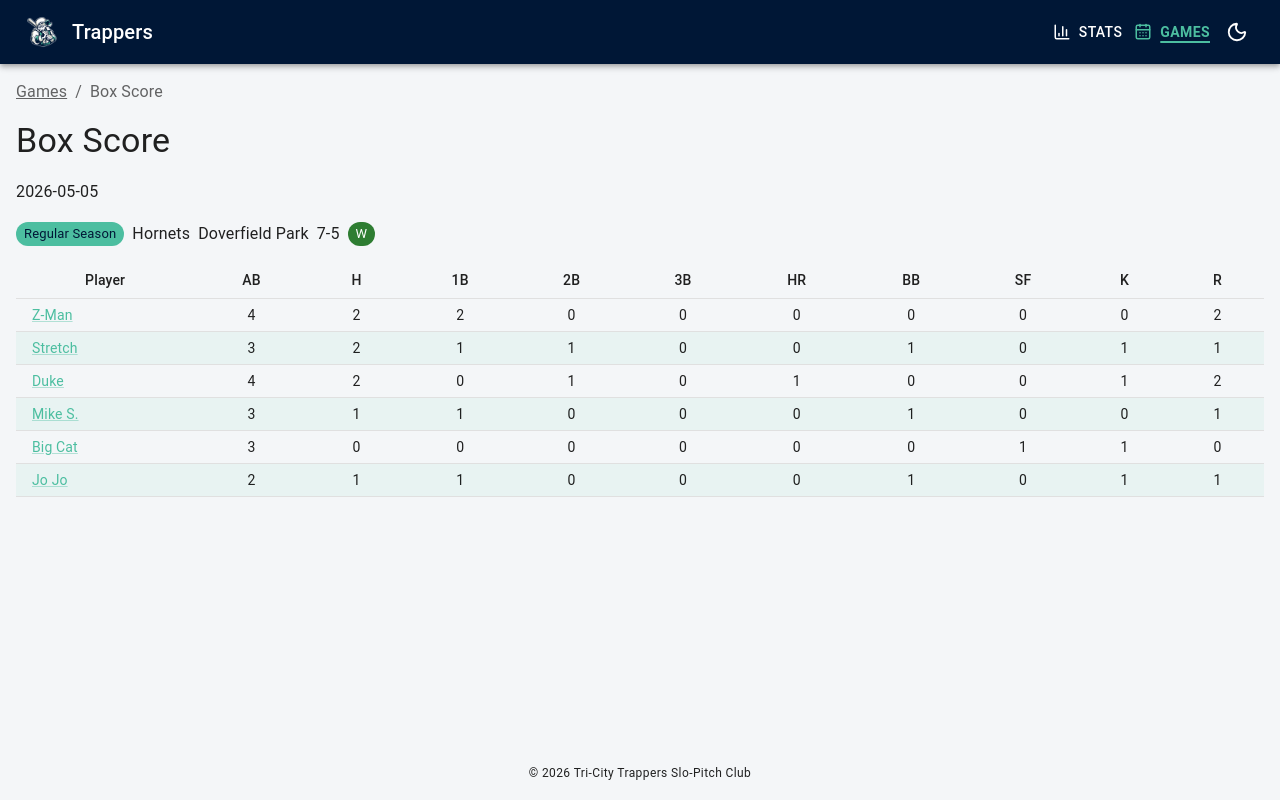
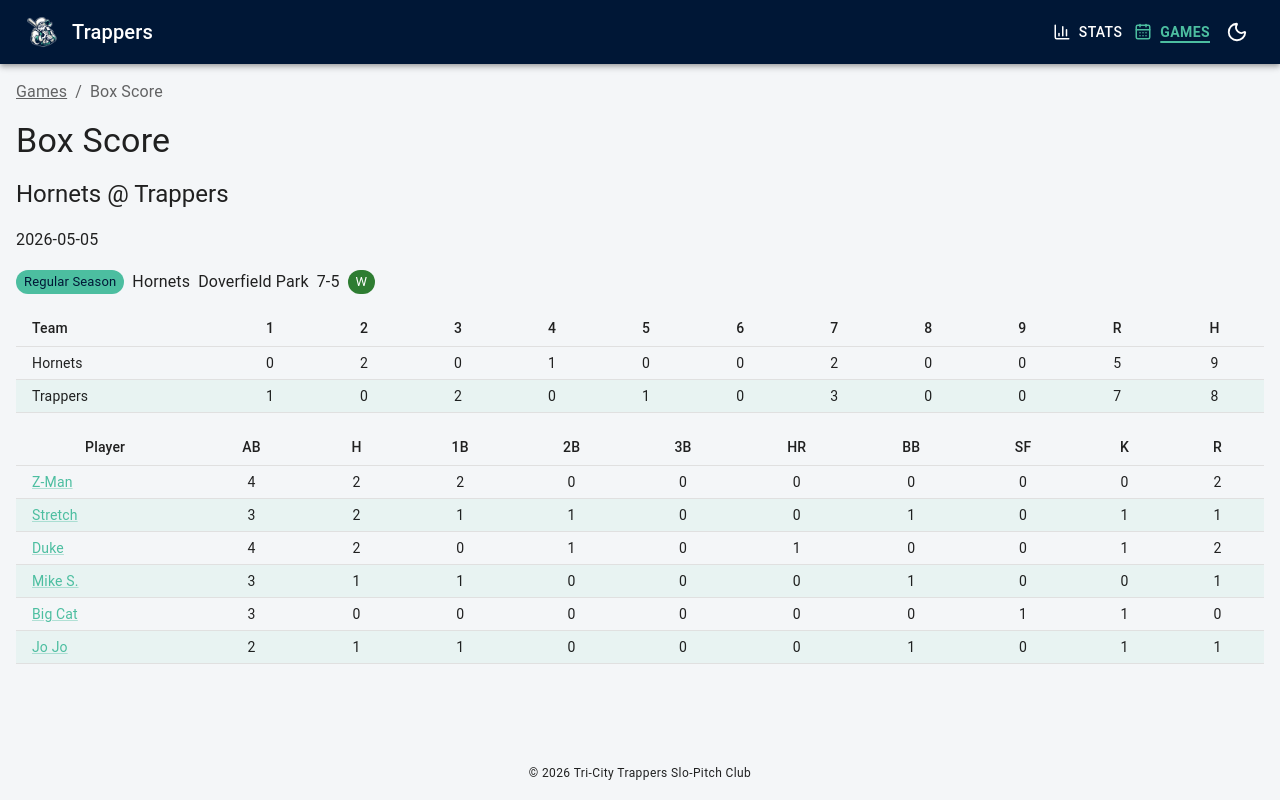
Before and after one commit to ZedLove/trappers-stats, a React (Vite) app: page /games/2026-05-05-hornets in a window 1280 px wide. Built offline with nearby package versions, Linux system fonts and the light colour scheme.

Commit message:
feat: box score matchup header and linescore

```diff
--- a/src/shared/data.ts
+++ b/src/shared/data.ts
@@ -117,6 +117,11 @@ export function getTeam(id: string): Team | undefined {
   return teams.teams.find((team) => team.id === id);
 }
 
+/** Display name of the "us" team, falling back to "Trappers" if unset. */
+export function getUsTeamName(): string {
+  return teams.teams.find((team) => team.us === true)?.name ?? 'Trappers';
+}
+
 export function getLocation(id: string | undefined): Location | undefined {
   return locations.locations.find((location) => location.id === id);
 }
--- a/src/site/pages/BoxScorePage.tsx
+++ b/src/site/pages/BoxScorePage.tsx
@@ -13,7 +13,8 @@ import {
 import { useParams } from 'react-router-dom';
 import { Link as RouterLink } from 'react-router-dom';
 import { CircleOff } from 'lucide-react';
-import { getLocation, getPlayer, getTeam, seasons } from '../../shared/data';
+import { getLocation, getPlayer, getTeam, getUsTeamName, seasons } from '../../shared/data';
+import { sumLines } from '../../shared/stats';
 import { gameWarnings } from '../../shared/validate';
 import type { Game } from '../../shared/schema';
 import { PHASE_LABELS, phaseColor } from '../phase';
@@ -37,6 +38,36 @@ function hitCount(line: { '1b': number; '2b': number; '3b': number; hr: number }
   return line['1b'] + line['2b'] + line['3b'] + line.hr;
 }
 
+interface LinescoreRow {
+  name: string;
+  runs: number[];
+  r: number;
+  h: number | undefined;
+}
+
+function buildLinescore(
+  game: Game,
+  awayName: string,
+  homeName: string,
+): LinescoreRow[] | null {
+  if (!game.innings) return null;
+  const trappersHits = sumLines(game.lines).h;
+  return [
+    {
+      name: awayName,
+      runs: game.innings.map((inning) => (game.isHome ? inning.them : inning.us)),
+      r: game.isHome ? game.score.them : game.score.us,
+      h: game.isHome ? game.opponentHits : trappersHits,
+    },
+    {
+      name: homeName,
+      runs: game.innings.map((inning) => (game.isHome ? inning.us : inning.them)),
+      r: game.isHome ? game.score.us : game.score.them,
+      h: game.isHome ? trappersHits : game.opponentHits,
+    },
+  ];
+}
+
 export default function BoxScorePage() {
   const { gameId } = useParams<{ gameId: string }>();
   useDocumentTitle('Box Score');
@@ -51,6 +82,10 @@ export default function BoxScorePage() {
 
   const { game } = found;
   const opponentName = getTeam(game.opponentId)?.name ?? game.opponentId;
+  const usName = getUsTeamName();
+  const awayName = game.isHome ? opponentName : usName;
+  const homeName = game.isHome ? usName : opponentName;
+  const linescore = buildLinescore(game, awayName, homeName);
   const result = gameResult(game);
   const warnings = gameWarnings(game);
 
@@ -58,6 +93,9 @@ export default function BoxScorePage() {
     <Box sx={{ display: 'flex', flexDirection: 'column', gap: 2 }}>
       <Typography variant="h4" component="h1">
         Box Score
+      </Typography>
+      <Typography variant="h5" component="h2">
+        {awayName} @ {homeName}
       </Typography>
       <Typography variant="subtitle1" color="text.secondary">
         {game.date}
@@ -76,6 +114,39 @@ export default function BoxScorePage() {
         </Typography>
         <Chip label={result} size="small" color={resultColor(result)} />
       </Box>
+
+      {linescore && (
+        <TableContainer>
+          <Table aria-label="Linescore" size="small">
+            <TableHead>
+              <TableRow>
+                <TableCell>Team</TableCell>
+                {linescore[0].runs.map((_, index) => (
+                  <TableCell key={index} align="center">
+                    {index + 1}
+                  </TableCell>
+                ))}
+                <TableCell align="center">R</TableCell>
+                <TableCell align="center">H</TableCell>
+              </TableRow>
+            </TableHead>
+            <TableBody>
+              {linescore.map((row) => (
+                <TableRow key={row.name}>
+                  <TableCell>{row.name}</TableCell>
+                  {row.runs.map((run, index) => (
+                    <TableCell key={index} align="center">
+                      {run}
+                    </TableCell>
+                  ))}
+                  <TableCell align="center">{row.r}</TableCell>
+                  <TableCell align="center">{row.h ?? '—'}</TableCell>
+                </TableRow>
+              ))}
+            </TableBody>
+          </Table>
+        </TableContainer>
+      )}
 
       {game.lines.length === 0 ? (
         <EmptyState
```
Also changed, not shown: 1 other file (tests, documents, lock files or other folders).
